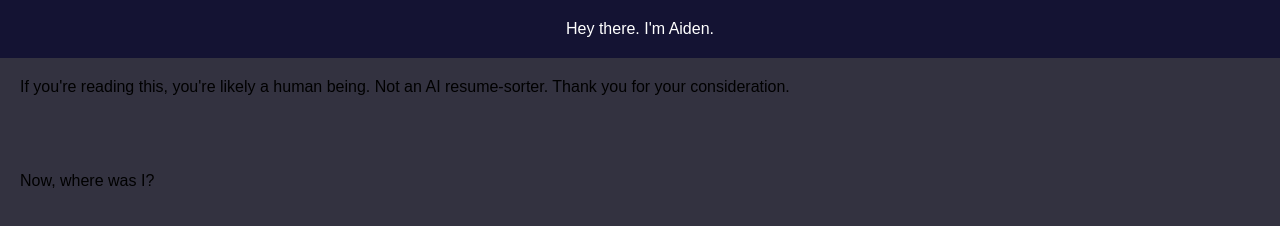
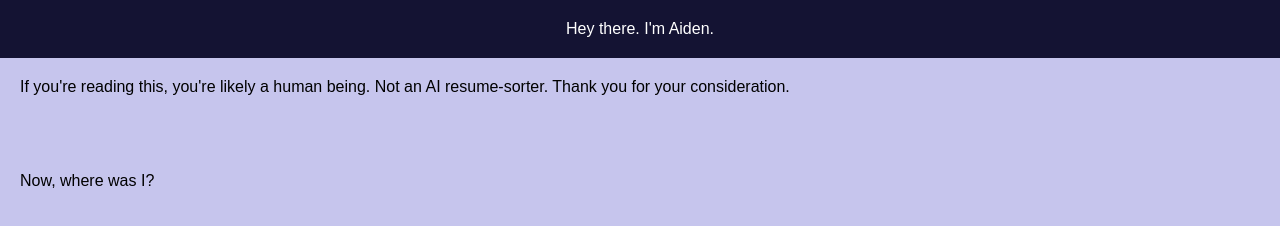
Before and after one commit to AidenBMM/AidenResumeSite, a plain HTML site: page index.html in a window 1280 px wide. Drawn offline with Linux system fonts and the light colour scheme.

Commit message:
Update styles.css

```diff
--- a/styles.css
+++ b/styles.css
@@ -2,7 +2,7 @@ body {
     font-family: Arial, sans-serif;
     margin: 0;
     padding: 0;
-    background-color: #333240;
+    background-color: #c6c5ed;
 }
 
 header {
```
